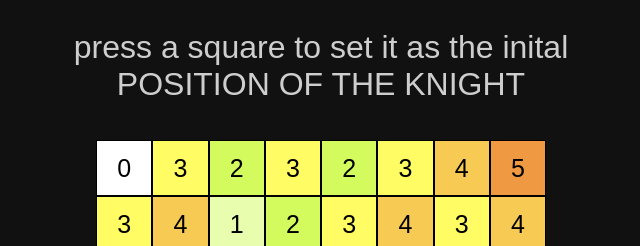
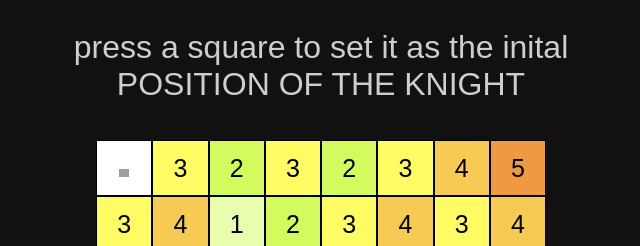
Before and after one commit to zodwick/phython-side-projects, a React (Vite) app in the folder knight forked/knight_fork visualiser/: page / in a window 1280 px wide. Shown: the top 246 px of the page, without its empty margins (319-959 px from the left). Built offline with nearby package versions, Linux system fonts and the light colour scheme; grey boxes are pictures that could not be loaded.

Commit message:
gosh css not that hard

```diff
--- a/knight forked/knight_fork visualiser/src/App.jsx
+++ b/knight forked/knight_fork visualiser/src/App.jsx
@@ -1,6 +1,11 @@
 import { useState } from 'react';
 import './App.css'
+function Img(){
+  return(
+    <img src="knight_fork visualiser\dist\vite.svg" alt="Girl in a jacket" width="10px"/>
 
+  )
+}
 
 
 
@@ -18,7 +23,8 @@ export default function Board() {
  POSITION OF THE KNIGHT </h1>
 <div className='gridview'>
 <button className={'_'+ot_values[start_pos][0]} onClick={() => setstart_pos(0)}>
-{ot_values[start_pos][0]}
+{ot_values[start_pos][0]==0?<Img></Img>
+:ot_values[start_pos][0]}
 </button>
 <button className={'_'+ot_values[start_pos][1]} onClick={() => setstart_pos(1)}>
 {ot_values[start_pos][1]}
```
